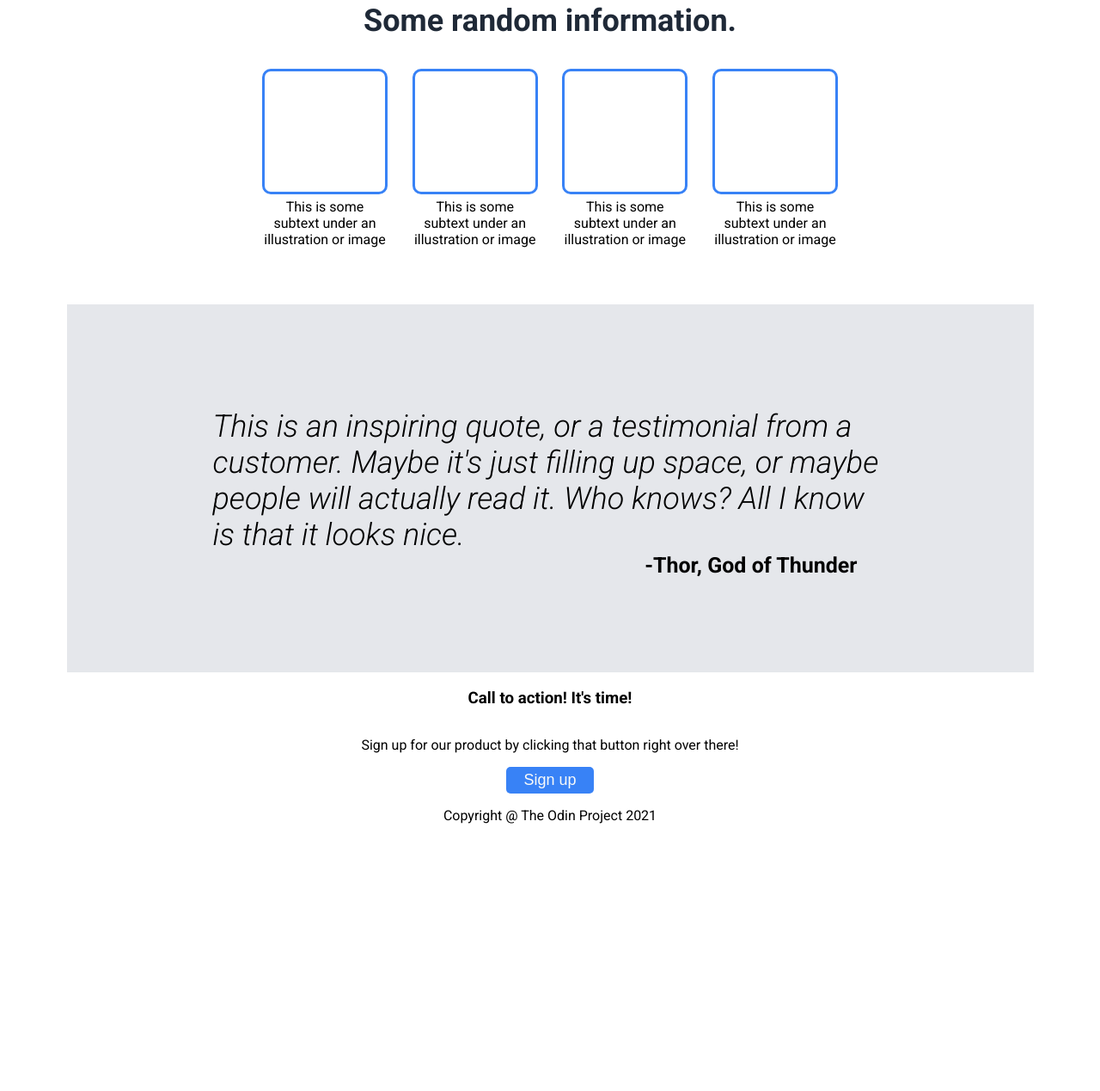
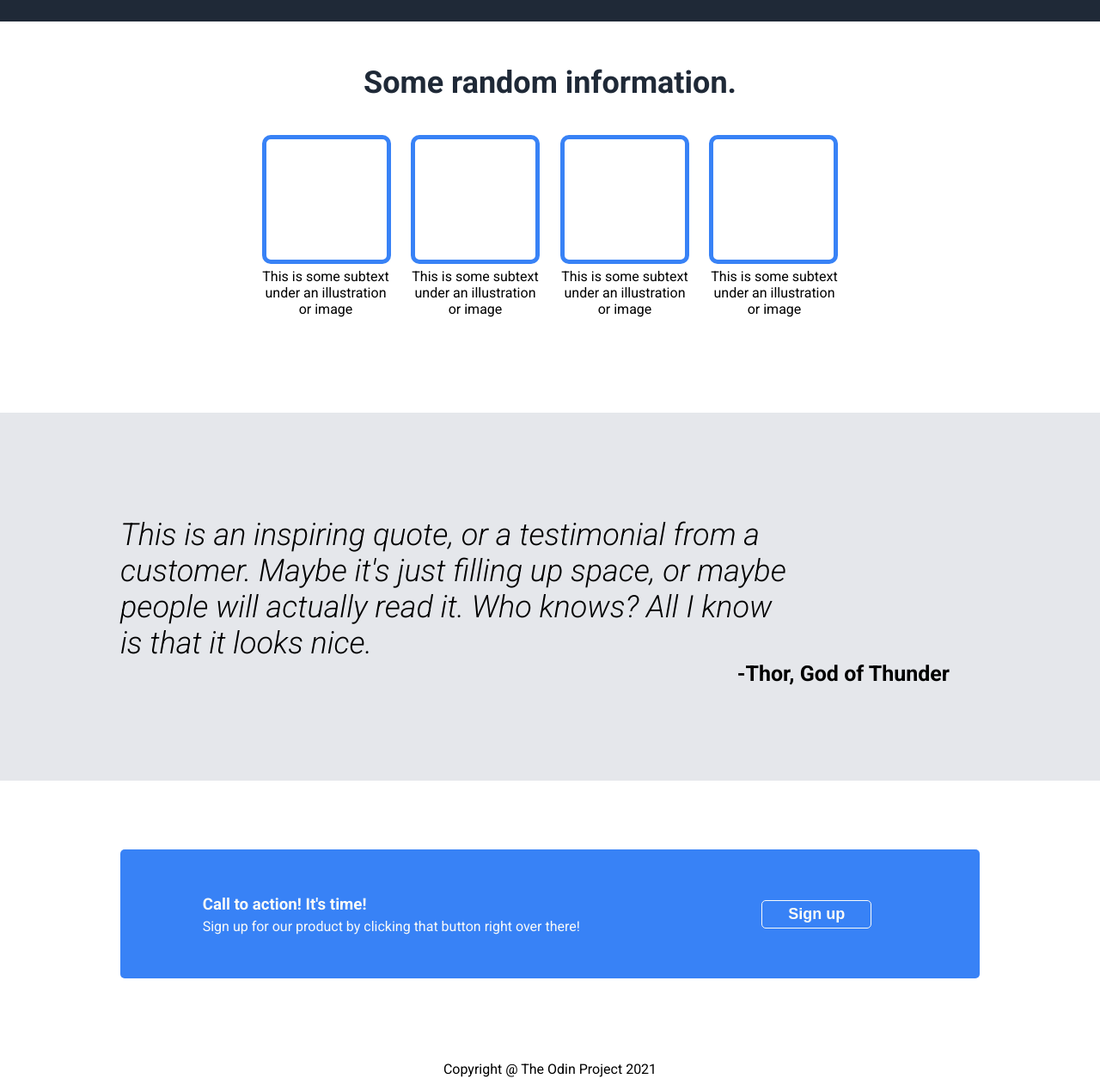
Before and after one commit to Nisroach/landing_page, a plain HTML site: page index.html in a window 1280 px wide. Shown: the part 475-1744 px from the top of the page at 86% size. Before the commit the page ends 1449 px from the top, so only its background shows below. Drawn offline with Linux system fonts and the light colour scheme.

Commit message:
add css style for action container

```diff
--- a/index.html
+++ b/index.html
@@ -45,10 +45,15 @@
         <p class="thor-container">-Thor, God of Thunder</p>
 
     </div>
+    <div class="action-container">
+            <div class="action-left-container">
                 <h3>Call to action! It's time!</h3>
                 <p>Sign up for our product by clicking that button right over there!</p>
+            </div>
+            <div class="action-right-container">
                 <button>Sign up</button>
-
+            </div>
+    </div>
                 <p>Copyright @ The Odin Project 2021</p>
 
 </body>
--- a/style.css
+++ b/style.css
@@ -1,13 +1,14 @@
 /* red boxes to see the placings */
 
 @import url('https://fonts.googleapis.com/css2?family=Roboto:ital,wght@0,100;0,300;0,400;0,500;0,700;0,900;1,100;1,300;1,400;1,500;1,700;1,900&display=swap');
+
 
 body {
     display: flex;
     flex-direction: column;
     justify-content: center;
     align-items: center;
-    max-width: 1125px;
+    max-width: 1300px;
     min-width: 1125px;
     margin: auto;
     font-family: 'Roboto', sans-serif;
@@ -21,6 +22,7 @@ body {
     flex-direction: column;
     justify-content: space-between;
     background-color: #1f2937;
+    min-height: 380px;
     padding-left: 140px;
     padding-right: 140px;
     padding-bottom: 120px;
@@ -84,13 +86,16 @@ img {
     flex-direction: column;
     align-items: center;
     max-width: 670px;
-    margin-bottom: 50px;
+    min-height: 420px;
+    max-height: 420px;
+    margin-bottom: 15px;
+    padding-top: 20px;
 }
 
 .random-boxes {
     padding: 70px;
     border-radius: 10px;
-    border: 3px solid #3882F6;
+    border: 5px solid #3882F6;
 }
 
 .box-container {
@@ -99,11 +104,11 @@ img {
     justify-content: space-between;
     align-items: center;
     align-content: center;
-    margin-top: 5px;
+    margin-top: 10px;
 }
 
 .box-container p {
-    max-width: 146px;
+    max-width: 148px;
     text-align: center;
     margin-top: 5px;
 }
@@ -120,7 +125,8 @@ h2 {
     display: flex;
     flex-direction: column;
     background-color: #E5E7EB;
-    padding: 85px 170px;
+    padding: 85px 150px;
+    min-width: 1000px;
 }
 
 .quote {
@@ -128,6 +134,7 @@ h2 {
     font-weight: 300;
     font-style: italic;
     margin-bottom: 0px;
+    width: 790px;
 }
 
 .thor-container {
@@ -138,10 +145,53 @@ h2 {
     margin-right: 35px;
 }
 
+/* call to action container */
+
+.action-container {
+    display: flex;
+    align-items: center;
+    justify-content: space-around;
+    background-color: #3882F6;
+    border-radius: 5px;
+    color: #f9faf8;
+    margin: 80px 0px;
+    min-width: 1000px;
+    max-width: auto;
+    height: 150px;
+}
+
+.action-left-container {
+    margin-left: -10px;
+}
+
+.action-right-container {
+    min-width: 120px;
+    padding-right: 20px;
+}
+
+.action-right-container button {
+    font-size: 18px;
+    font-weight: bold;
+    background-color: #3882F6;
+    color: #f9faf8;
+    border-radius: 5px;
+    padding: 5px 30px;
+    border: 1px solid #f9faf8;
+}
+
+.action-container h3 {
+    margin-bottom: 0px;
+}
+
+.action-container p {
+    margin-top: 5px;
+}
+
 /*button mod*/
 
-button {
+.awesome-container button {
     font-size: 18px;
+    font-weight: bold;
     background-color: #3882F6;
     color: #f9faf8;
     border-radius: 5px;
```
